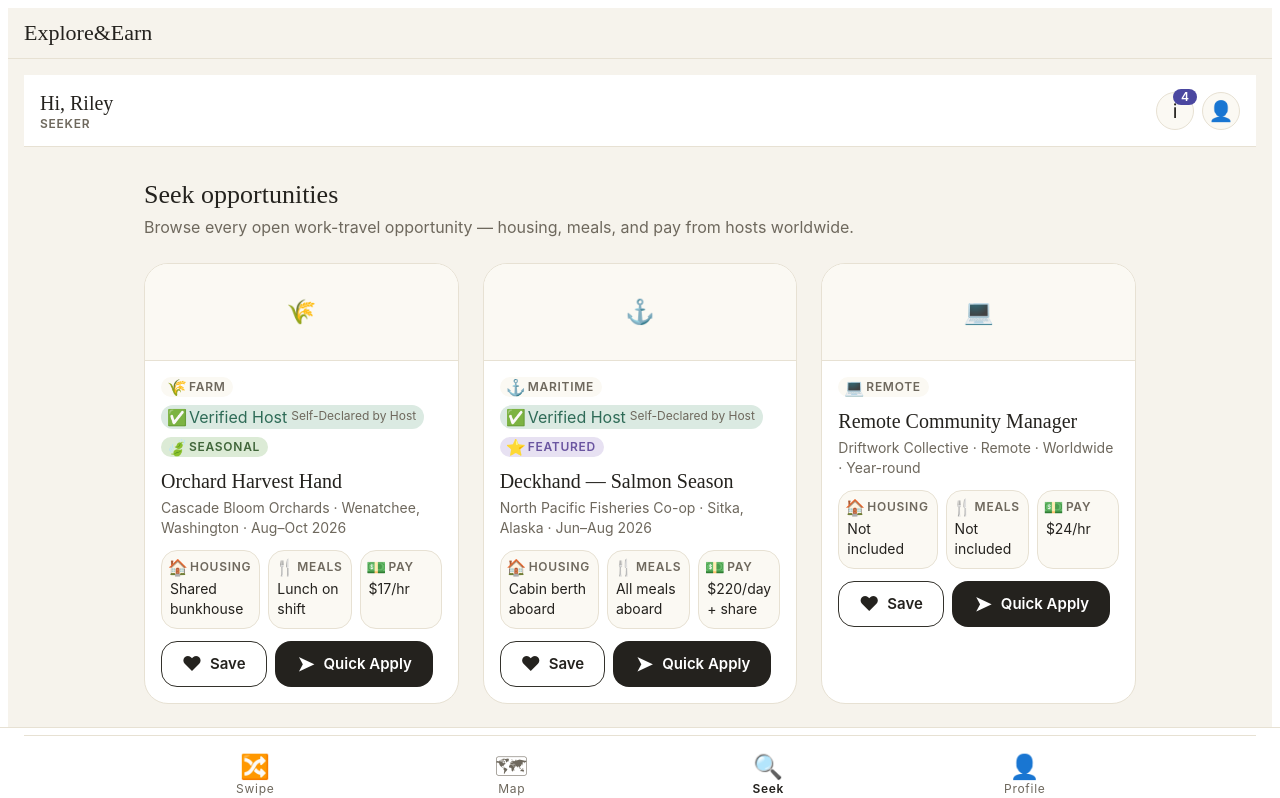
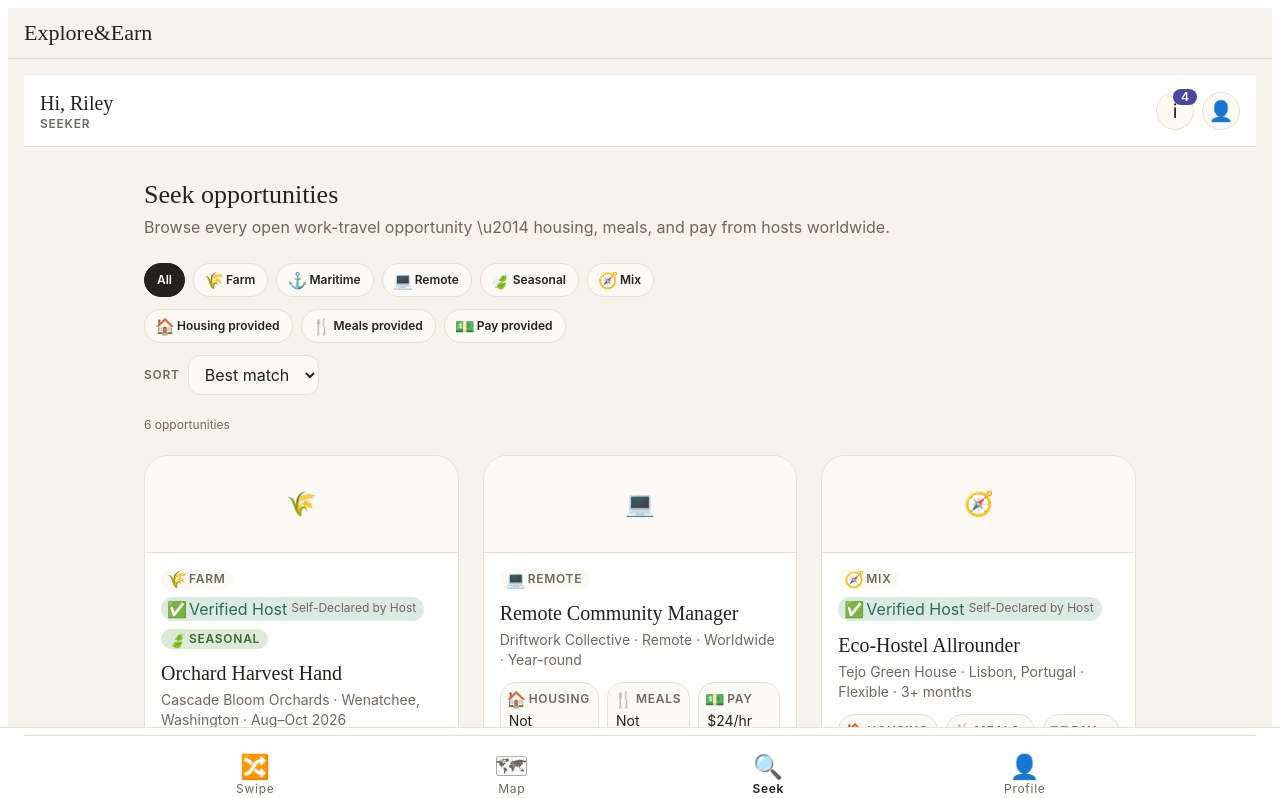
Before and after one commit to AutomatedEmpires/explore-and-earn, a Next.js app in the folder apps/web/: page /seek in a window 1280 px wide. Shown: the top 798 px of the page. Built offline with nearby package versions, Linux system fonts and the light colour scheme.

Commit message:
feat(seeker): browsable Seek feed with category/benefit filters + sort
Adds SeekBrowser, a client component that layers category and benefit
filters plus sort over the canonical DiscoveryCard. /seek now renders it.
DiscoveryFeed (discovery lane) is untouched.

```diff
--- a/apps/web/app/(seeker)/seek/page.tsx
+++ b/apps/web/app/(seeker)/seek/page.tsx
@@ -1,17 +1,11 @@
-import { DiscoveryFeed, DISCOVERY_FIXTURES } from "../../../components/discovery";
+import { DISCOVERY_FIXTURES } from "../../../components/discovery";
+import { SeekBrowser } from "../../../components/seeker";
 
 /**
  * Seek — locked seeker-nav tab (founder-flagged). The seeker-scope opportunity
- * feed: every open listing rendered through the single canonical DiscoveryCard
- * via DiscoveryFeed. Phase D replacement for the placeholder shipped with the
- * locked bottom nav.
+ * feed, now browsable: SeekBrowser layers client-side category + benefit
+ * filters and sort over the single canonical DiscoveryCard.
  */
 export default function SeekPage() {
-	return (
-		<DiscoveryFeed
-			listings={DISCOVERY_FIXTURES}
-			heading="Seek opportunities"
-			subheading="Browse every open work-travel opportunity — housing, meals, and pay from hosts worldwide."
-		/>
-	);
+	return <SeekBrowser listings={DISCOVERY_FIXTURES} />;
 }
--- /dev/null
+++ b/apps/web/components/seeker/SeekBrowser.module.css
@@ -0,0 +1,144 @@
+/* Seek browser — filters + sort over the canonical DiscoveryCard grid.
+   Mobile-first; semantic tokens only; px appears ONLY in breakpoint media
+   queries (mirrors --bp-* values). */
+
+.wrap {
+	display: flex;
+	flex-direction: column;
+	gap: var(--space-section);
+	padding: var(--space-gutter);
+	background: var(--color-paper);
+	min-height: 100vh;
+}
+
+.header {
+	display: flex;
+	flex-direction: column;
+	gap: var(--space-4);
+}
+
+.heading {
+	margin: 0;
+	font-family: var(--font-display);
+	font-size: var(--type-page-size);
+	line-height: var(--type-page-lh);
+	font-weight: var(--font-weight-regular);
+	color: var(--text-primary);
+}
+
+.subheading {
+	margin: 0;
+	font-family: var(--font-ui);
+	font-size: var(--type-body-size);
+	line-height: var(--type-body-lh);
+	color: var(--text-secondary);
+}
+
+.filters {
+	display: flex;
+	flex-direction: column;
+	gap: var(--space-12);
+}
+
+.filterGroup {
+	display: flex;
+	flex-wrap: wrap;
+	gap: var(--space-8);
+}
+
+.chip {
+	display: inline-flex;
+	align-items: center;
+	gap: var(--space-4);
+	padding: var(--space-8) var(--space-12);
+	border-radius: var(--radius-pill);
+	border: 1px solid var(--border-soft);
+	background: var(--color-surface);
+	color: var(--text-primary);
+	font-family: var(--font-ui);
+	font-size: var(--type-label-size);
+	line-height: var(--type-label-lh);
+	font-weight: var(--font-weight-semibold);
+	cursor: pointer;
+	transition: border-color var(--motion-fast) var(--ease-standard),
+		background var(--motion-fast) var(--ease-standard),
+		color var(--motion-fast) var(--ease-standard);
+}
+
+.chip:hover {
+	border-color: var(--border-ink);
+}
+
+.chip:focus-visible {
+	outline: none;
+	box-shadow: var(--ui-focus-ring);
+}
+
+.chipSelected {
+	background: var(--text-primary);
+	border-color: var(--text-primary);
+	color: var(--color-surface-raised);
+}
+
+.chipLabel {
+	white-space: nowrap;
+}
+
+.sort {
+	display: inline-flex;
+	align-items: center;
+	gap: var(--space-8);
+}
+
+.sortLabel {
+	font-family: var(--font-ui);
+	font-size: var(--type-label-size);
+	line-height: var(--type-label-lh);
+	font-weight: var(--font-weight-semibold);
+	letter-spacing: var(--type-label-tracking);
+	text-transform: uppercase;
+	color: var(--text-secondary);
+}
+
+.sortSelect {
+	padding: var(--space-8) var(--space-12);
+	border-radius: var(--radius-input);
+	border: 1px solid var(--border-soft);
+	background: var(--color-surface);
+	color: var(--text-primary);
+	font-family: var(--font-ui);
+	font-size: var(--type-body-size);
+	line-height: var(--type-body-lh);
+	cursor: pointer;
+}
+
+.sortSelect:focus-visible {
+	outline: none;
+	box-shadow: var(--ui-focus-ring);
+}
+
+.count {
+	margin: 0;
+	font-family: var(--font-ui);
+	font-size: var(--type-label-size);
+	line-height: var(--type-label-lh);
+	color: var(--text-secondary);
+}
+
+.grid {
+	display: grid;
+	grid-template-columns: 1fr;
+	gap: var(--space-section);
+}
+
+@media (min-width: 640px) {
+	.grid {
+		grid-template-columns: repeat(2, 1fr);
+	}
+}
+
+@media (min-width: 1024px) {
+	.grid {
+		grid-template-columns: repeat(3, 1fr);
+	}
+}
--- /dev/null
+++ b/apps/web/components/seeker/SeekBrowser.tsx
@@ -0,0 +1,196 @@
+"use client";
+
+import { useMemo, useState } from "react";
+import type { OpportunityCategory } from "@explore-and-earn/contracts";
+import { DiscoveryCard, Icon, type IconKey } from "@explore-and-earn/ui";
+
+import {
+	CATEGORY_ICON,
+	CATEGORY_LABEL,
+	EmptyState,
+	toDiscoveryCardData,
+	type DiscoveryListing,
+} from "../discovery";
+import styles from "./SeekBrowser.module.css";
+
+type CategoryFilter = OpportunityCategory | "all";
+type BenefitKey = "housing" | "meals" | "pay";
+type SortKey = "match" | "title";
+
+const CATEGORY_ORDER: readonly OpportunityCategory[] = [
+	"farm",
+	"maritime",
+	"remote",
+	"seasonal",
+	"mix",
+];
+
+const BENEFIT_FILTERS: readonly {
+	readonly key: BenefitKey;
+	readonly label: string;
+	readonly icon: IconKey;
+}[] = [
+	{ key: "housing", label: "Housing", icon: "benefit.housing" },
+	{ key: "meals", label: "Meals", icon: "benefit.meals" },
+	{ key: "pay", label: "Pay", icon: "benefit.pay" },
+];
+
+const SORTS: readonly { readonly key: SortKey; readonly label: string }[] = [
+	{ key: "match", label: "Best match" },
+	{ key: "title", label: "A\u2013Z" },
+];
+
+export interface SeekBrowserProps {
+	readonly listings: readonly DiscoveryListing[];
+}
+
+/**
+ * SeekBrowser — the browsable Seek tab. Client-side category + benefit filters
+ * and sort layered over the single canonical DiscoveryCard. Owns no data model:
+ * it filters/sorts the DiscoveryListing view-model and renders the same card
+ * every other seeker surface uses. The discovery-lane DiscoveryFeed is left
+ * untouched so the two surfaces never collide.
+ */
+export function SeekBrowser({ listings }: SeekBrowserProps) {
+	const [category, setCategory] = useState<CategoryFilter>("all");
+	const [benefits, setBenefits] = useState<readonly BenefitKey[]>([]);
+	const [sort, setSort] = useState<SortKey>("match");
+
+	const toggleBenefit = (key: BenefitKey) => {
+		setBenefits((prev) =>
+			prev.includes(key) ? prev.filter((entry) => entry !== key) : [...prev, key],
+		);
+	};
+
+	const results = useMemo(() => {
+		const filtered = listings.filter((listing) => {
+			if (category !== "all" && listing.category !== category) {
+				return false;
+			}
+			return benefits.every(
+				(key) => listing.benefits[key].provision === "provided",
+			);
+		});
+		const sorted = [...filtered];
+		if (sort === "match") {
+			sorted.sort((a, b) => (b.matchScore ?? -1) - (a.matchScore ?? -1));
+		} else {
+			sorted.sort((a, b) => a.title.localeCompare(b.title));
+		}
+		return sorted;
+	}, [listings, category, benefits, sort]);
+
+	const countLabel = `${results.length} ${
+		results.length === 1 ? "opportunity" : "opportunities"
+	}`;
+
+	return (
+		<section className={styles.wrap}>
+			<header className={styles.header}>
+				<h1 className={styles.heading}>Seek opportunities</h1>
+				<p className={styles.subheading}>
+					Browse every open work-travel opportunity \u2014 housing, meals, and pay
+					from hosts worldwide.
+				</p>
+			</header>
+
+			<div className={styles.filters}>
+				<div
+					className={styles.filterGroup}
+					role="group"
+					aria-label="Filter by category"
+				>
+					<button
+						type="button"
+						className={
+							category === "all"
+								? `${styles.chip} ${styles.chipSelected}`
+								: styles.chip
+						}
+						aria-pressed={category === "all"}
+						onClick={() => setCategory("all")}
+					>
+						<span className={styles.chipLabel}>All</span>
+					</button>
+					{CATEGORY_ORDER.map((key) => {
+						const isSelected = category === key;
+						return (
+							<button
+								key={key}
+								type="button"
+								className={
+									isSelected ? `${styles.chip} ${styles.chipSelected}` : styles.chip
+								}
+								aria-pressed={isSelected}
+								onClick={() => setCategory(isSelected ? "all" : key)}
+							>
+								<Icon name={CATEGORY_ICON[key]} size={16} aria-hidden />
+								<span className={styles.chipLabel}>{CATEGORY_LABEL[key]}</span>
+							</button>
+						);
+					})}
+				</div>
+
+				<div
+					className={styles.filterGroup}
+					role="group"
+					aria-label="Filter by what is provided"
+				>
+					{BENEFIT_FILTERS.map(({ key, label, icon }) => {
+						const isSelected = benefits.includes(key);
+						return (
+							<button
+								key={key}
+								type="button"
+								className={
+									isSelected ? `${styles.chip} ${styles.chipSelected}` : styles.chip
+								}
+								aria-pressed={isSelected}
+								onClick={() => toggleBenefit(key)}
+							>
+								<Icon name={icon} size={16} aria-hidden />
+								<span className={styles.chipLabel}>{label} provided</span>
+							</button>
+						);
+					})}
+				</div>
+
+				<label className={styles.sort}>
+					<span className={styles.sortLabel}>Sort</span>
+					<select
+						className={styles.sortSelect}
+						value={sort}
+						onChange={(event) => setSort(event.target.value as SortKey)}
+					>
+						{SORTS.map((option) => (
+							<option key={option.key} value={option.key}>
+								{option.label}
+							</option>
+						))}
+					</select>
+				</label>
+			</div>
+
+			<p className={styles.count} role="status" aria-live="polite">
+				{countLabel}
+			</p>
+
+			{results.length === 0 ? (
+				<EmptyState
+					title="No matches with those filters"
+					message="Try removing a filter to see more opportunities."
+				/>
+			) : (
+				<div className={styles.grid}>
+					{results.map((listing) => (
+						<DiscoveryCard
+							key={listing.id}
+							data={toDiscoveryCardData(listing)}
+							surface="discovery_feed"
+						/>
+					))}
+				</div>
+			)}
+		</section>
+	);
+}
--- a/apps/web/components/seeker/index.ts
+++ b/apps/web/components/seeker/index.ts
@@ -18,6 +18,8 @@ export { SwipeDeck } from "./SwipeDeck";
 export type { SwipeDeckProps } from "./SwipeDeck";
 export { OpportunityMap } from "./OpportunityMap";
 export type { OpportunityMapProps } from "./OpportunityMap";
+export { SeekBrowser } from "./SeekBrowser";
+export type { SeekBrowserProps } from "./SeekBrowser";
 export { ProfileHub } from "./ProfileHub";
 export type { ProfileHubProps } from "./ProfileHub";
 export { ResumePanel } from "./ResumePanel";
```
